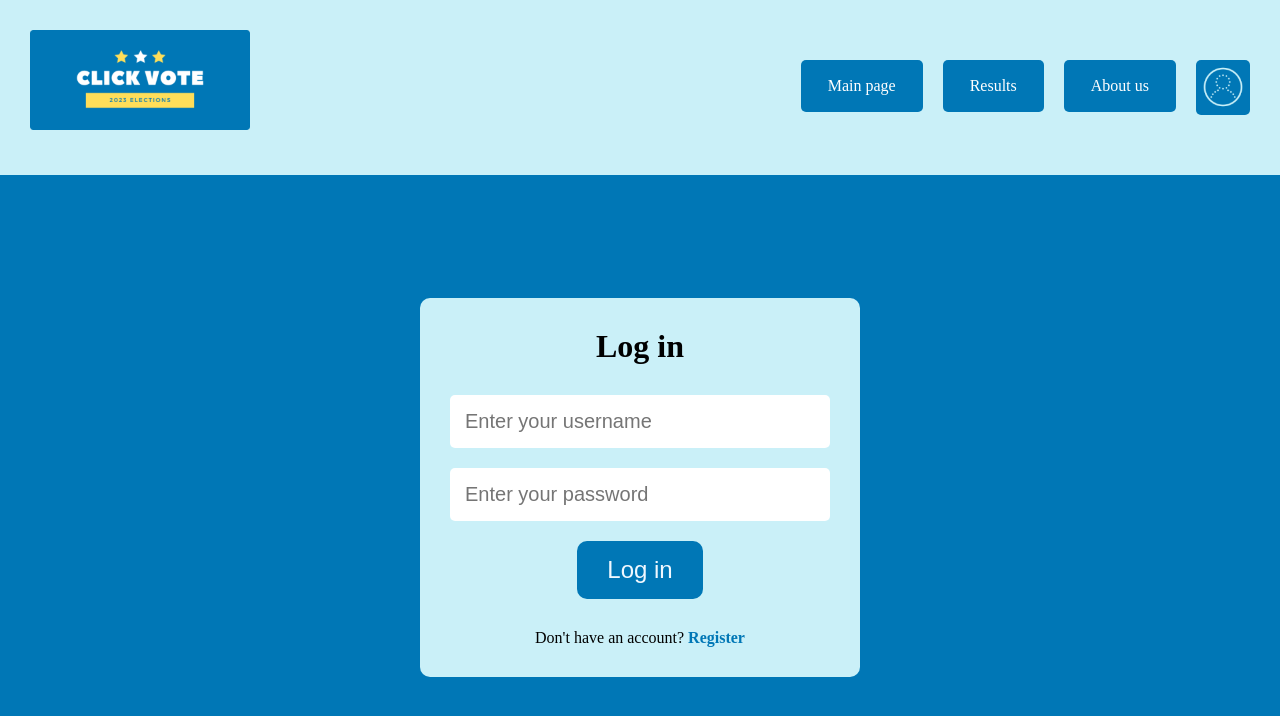
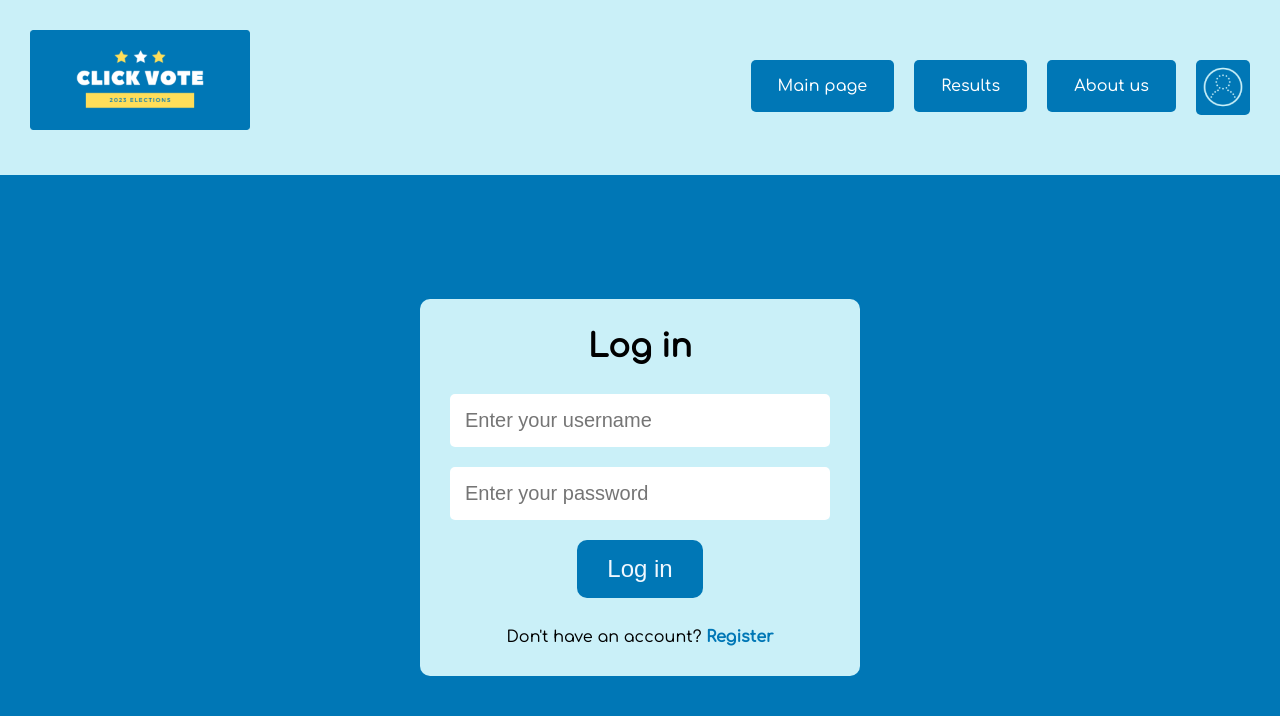
Before and after one commit to alwaysseen01/Click-vote-project, a React (Create React App) app in the folder src/main/resources/static/: page /login in a window 1280 px wide. Shown: the top 716 px of the page. Built offline with nearby package versions, Linux system fonts and the light colour scheme; sample sign-in values are in the browser's storage.

Commit message:
Fix issue with login form not allowing to redirect to register form

```diff
--- a/src/main/resources/static/src/components/App.js
+++ b/src/main/resources/static/src/components/App.js
@@ -1,11 +1,23 @@
-import React from 'react';
+import React, { useContext } from 'react';
 import Header from "./Header"
 import Main from "./Main"
 import "../css/index.css"
-import { BrowserRouter, Route, Routes, Navigate } from 'react-router-dom';
+import { BrowserRouter, Route, Routes, Navigate, useLocation } from 'react-router-dom';
 import RegisterForm from './RegisterForm';
 import LoginForm from './LoginForm';
 import { AuthProvider } from '../security/AuthProvider'
+import { AuthContext } from '../security/AuthContext';
+
+function ProtectedRoute({ children }) {
+    const location = useLocation();
+    const { isAuthenticated } = useContext(AuthContext);
+
+    if (!isAuthenticated && location.pathname !== '/login' && location.pathname !== '/register') {
+        return <Navigate to="/login" replace />;
+    }
+
+    return children;
+}
 
 class App extends React.Component {
     constructor(props) {
@@ -15,14 +27,18 @@ class App extends React.Component {
         };
     }
 
+
     handlePageChange = (page) => {
         this.setState({ selectedPage: page });
     };
+
+
 
     render() {
         return (
             <AuthProvider>
                 <BrowserRouter>
+                    <ProtectedRoute>
                         <Header onPageChange={this.handlePageChange} />
                         <Routes>
                             <Route path='/main' element={<Main selectedPage={this.state.selectedPage}/>} />
@@ -33,6 +49,7 @@ class App extends React.Component {
                             <Route path="/" element={<Navigate to="/main" />}/>
                             <Route path="*" element={<Navigate to="/main" />}/>
                         </Routes>
+                    </ProtectedRoute>
                 </BrowserRouter>
             </AuthProvider>
         )
--- a/src/main/resources/static/src/components/Header.js
+++ b/src/main/resources/static/src/components/Header.js
@@ -4,7 +4,6 @@ import logoImg from "../images/logoPNG.png"
 import profileImg from "../images/profileIconPNG.png"
 import { AuthContext } from '../security/AuthContext'
 import { Link, useLocation } from 'react-router-dom';
-import { Navigate } from 'react-router-dom';
 
 function Header(props) {
     const location = useLocation();
@@ -18,8 +17,8 @@ function Header(props) {
         return location.pathname === page;
     };
 
-    if (!isAuthenticated) {
-        return <Navigate to="/login" replace />;
+    if (!isAuthenticated && (location.pathname === '/login' || location.pathname === '/register')) {
+        return null;
     }
 
     return (
--- a/src/main/resources/static/src/css/index.css
+++ b/src/main/resources/static/src/css/index.css
@@ -1,3 +1,5 @@
+@import url('https://fonts.googleapis.com/css2?family=Comfortaa:wght@500&display=swap');
+
 * {
     margin: 0;
     padding: 0;
@@ -8,6 +10,7 @@
     margin: 0;
     display: flex;
     flex-direction: column;
+    font-family: 'Comfortaa', sans-serif;
 }
 
 .mainDiv {
```
Also changed, not shown: 2 other files (tests, documents, lock files or other folders). Lines whose indentation alone changed are shown as unchanged.
